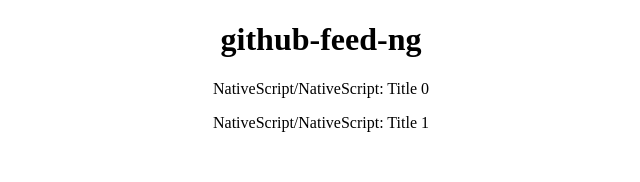
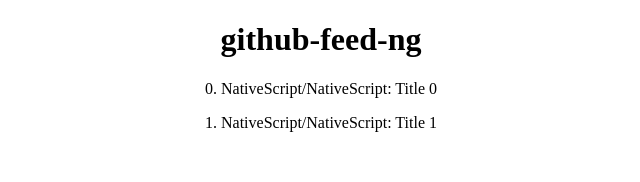
Before and after one commit to vchimev/github-feed-ng, an Angular app: page / in a window 1280 px wide. Shown: the top 182 px of the page, without its empty margins (319-959 px from the left). Built offline with nearby package versions, Linux system fonts and the light colour scheme.

Commit message:
refactor: app component class

```diff
--- a/src/app/app.component.ts
+++ b/src/app/app.component.ts
@@ -14,13 +14,11 @@
   notifications: Notification[];
 
   constructor(private notificationService: NotificationService) {
-    this.notificationService.getNotifications().subscribe((notifications) => {
-      this.notifications = notifications;
-    });
+    this.notificationService.getNotifications().subscribe(notifications => this.notifications = notifications);
   }
 
   getNotificationString(notification: Notification) {
-    const { organization, repository, title } = notification;
-    return `${organization}/${repository}: ${title}`;
+    const { id, organization, repository, title } = notification;
+    return `${id}. ${organization}/${repository}: ${title}`;
   }
 }
```
